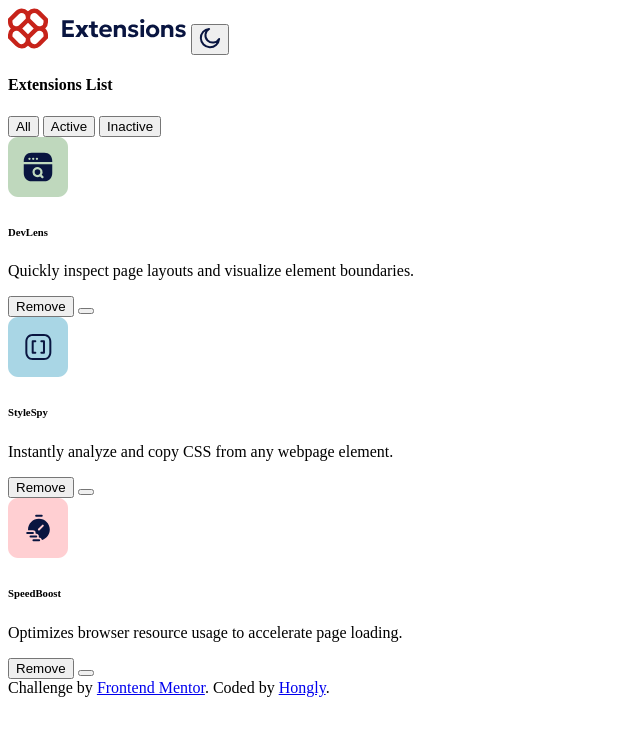
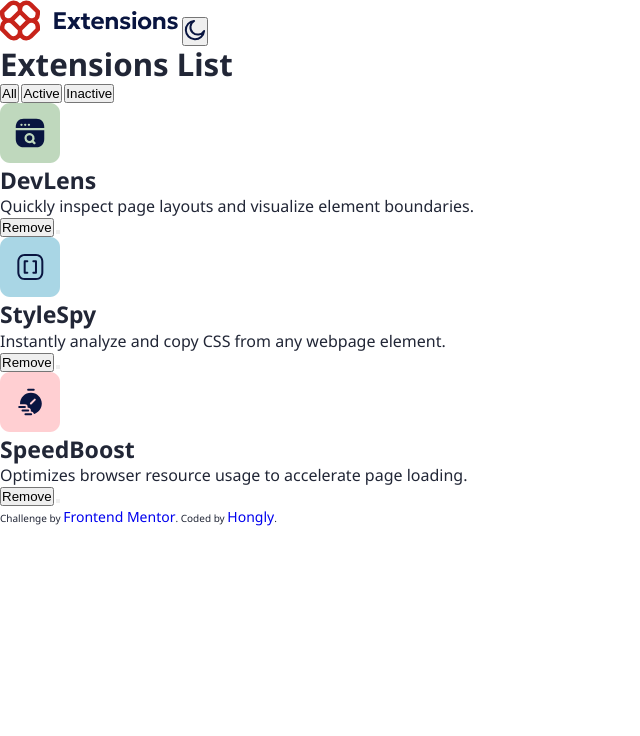
Before and after one commit to OungHongly/Browser-extensions-manager-UI, a plain HTML site: page index.html in a window 1280 px wide. Shown: the whole page, without its empty margins (0-640 px from the left). Drawn offline with Linux system fonts and the light colour scheme.

Commit message:
Setup CSS styles variables

```diff
--- a/css/style.css
+++ b/css/style.css
@@ -0,0 +1,167 @@
+/* ===== Global Variable ===== */
+:root {
+  /* Color Global */
+  /* Neutral */
+  --Neutral-900: hsl(227, 75%, 14%);
+  --Neutral-800: hsl(226, 25%, 17%);
+  --Neutral-700: hsl(225, 23%, 24%);
+  --Neutral-600: hsl(226, 11%, 37%);
+  --Neutral-300: hsl(0, 0%, 78%);
+  --Neutral-200: hsl(217, 61%, 90%);
+  --Neutral-100: hsl(0, 0%, 93%);
+  --Neutral-0: hsl(200, 60%, 99%);
+
+  /* Red */
+  --Red-400: hsl(3, 86%, 64%);
+  --Red-500: hsl(3, 71%, 56%);
+  --Red-700: hsl(3, 77%, 44%);
+
+  /* Gradient */
+  --Light-Gradient: linear-gradient(180deg, #ebf2fc 0%, #eef8f9 100%);
+  --Dark-Gradient: linear-gradient(180deg, #040918 0%, #091540 100%);
+}
+
+/* ===== Elements variable ==== */
+:root {
+  /* FONT SIZE : Scale= 16 x1.25 */
+  --text-sm: 1.28rem; /* 1.28rem*/
+  --text-link: 1.4rem; /* 1.4rem */
+  --text-paragraph: 1.6rem; /* 1.6rem */
+  --text-h6: 2.3rem;
+  --text-h5: 2.5rem;
+  --text-h4: 3.125rem;
+  --text-h3: 3.906rem;
+  --text-h2: 4.883rem;
+  --text-h1: 6.104rem;
+
+  /* SPACING */
+  --space-xs: 0.4rem; /* 4px */
+  --space-sm: 0.8rem; /* 8px */
+  --space-ms: 1.2rem;
+  --space-md: 1.6rem; /* 16px */
+  --space-ml: 2.4rem;
+  --space-lg: 3.2rem; /* 32px */
+  --space-xl: 6.4rem; /* 64px */
+  --space-2xl: 12.8rem; /* 128px */
+  /* Guidance:
+  Use:
+    --space-lg or xl for section spacing
+    --space-md for card/grid gap
+    --space-sm for text or button spacing */
+
+  /* FONT WEIGHT */
+  --fw-normal: 400;
+  --fw-medium: 500;
+  --fw-bold: 700;
+
+  /* LINE HEIGHT */
+  --line-height-tight: 1.2;
+  --line-height-normal: 1.5;
+
+  /* LETTER SPACING : for big letter gap of heading tags*/
+  /* --letter-spacing-tight: -2px; */
+
+  /* FONT FAMILY */
+  --ff-body: "Noto Sans", sans-serif;
+
+  /* COLOR : Tint / Base / Shade */
+  /* Use website: maketintsandshades.com */
+  --primary-tint: var(--Red-400);
+  --primary-base: var(--Red-500);
+  --primary-shade: var(--Red-700);
+
+  /* UI color */
+  --color-bg: var(--Light-Gradient);
+  --color-text: var(--Neutral-800);
+  --color-border: var(--Neutral-600);
+  --color-border-focus: var(--primary-tint);
+  --color-gray-bg: var(--Neutral-300);
+
+  /* Shadows */
+  --shadow-light: 0 1px 2px rgba(0, 0, 0, 0.08);
+  --shadow-hard: 0 4px 8px rgba(0, 0, 0, 0.12);
+}
+* {
+  box-sizing: border-box;
+  margin: 0;
+  padding: 0;
+}
+
+html {
+  /* 62.5% of 16px = 10px */
+  /* 62.5% of 24px = 15px */
+  /* When browser change font-size it will scale base on browser font-size */
+  font-size: 62.5%;
+}
+
+body {
+  font-family: var(--ff-body);
+  font-weight: var(--fw-normal);
+  line-height: var(--line-height-normal);
+  color: var(--color-text);
+}
+
+h1,
+h2,
+h3,
+h4,
+h5,
+h6 {
+  font-weight: var(--fw-bold);
+  line-height: var(--line-height-tight);
+  /* letter-spacing: -2px; NOTE: depend on font */
+  /* color: black; depend on style*/
+}
+
+/* use website Typescale.com */
+h1 {
+  font-size: var(--text-h1);
+}
+
+h2 {
+  font-size: var(--text-h2);
+}
+
+h3 {
+  font-size: var(--text-h3);
+}
+
+h4 {
+  font-size: var(--text-h4);
+}
+
+h5 {
+  font-size: var(--text-h5);
+}
+
+h6 {
+  font-size: var(--text-h6);
+}
+
+p {
+  /* font size 16px or 20px base on text readability */
+  font-size: var(--text-paragraph);
+}
+
+a {
+  text-decoration: none;
+  font-size: var(--text-link);
+  display: inline-block;
+}
+
+ul {
+  list-style: none;
+}
+
+span {
+  display: inline-block;
+}
+
+.small-text {
+  font-size: var(--text-sm);
+}
+
+/* ==== layout styling ==== */
+.container {
+  max-width: 1200px;
+}
--- a/index.html
+++ b/index.html
@@ -16,7 +16,7 @@
 
   </head>
   <body>
-    <section class="extensions">
+    <section class="extensions container">
       <div class="header">
         <img src="./assets/images/logo.svg" alt="header__logo"
           class="header__logo">
```
